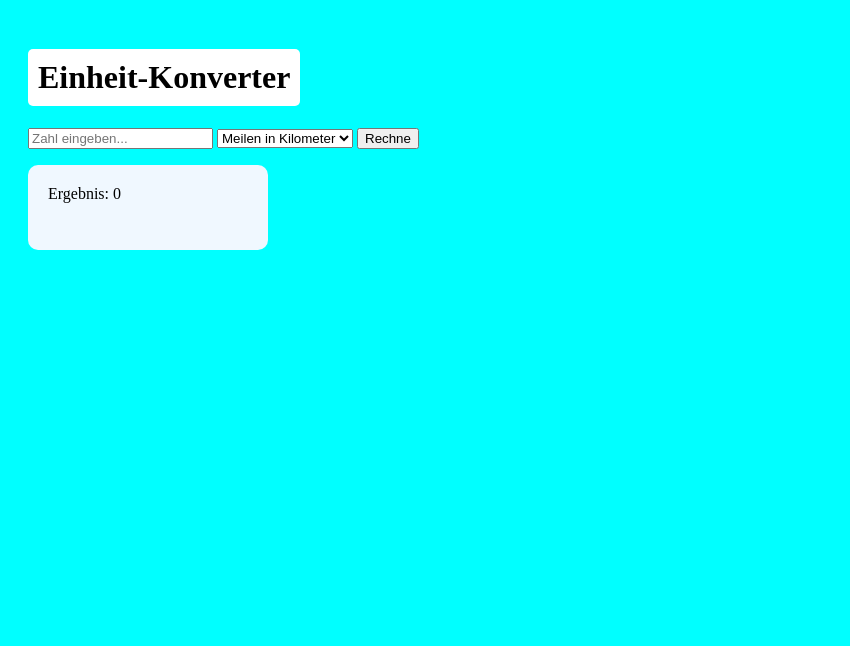
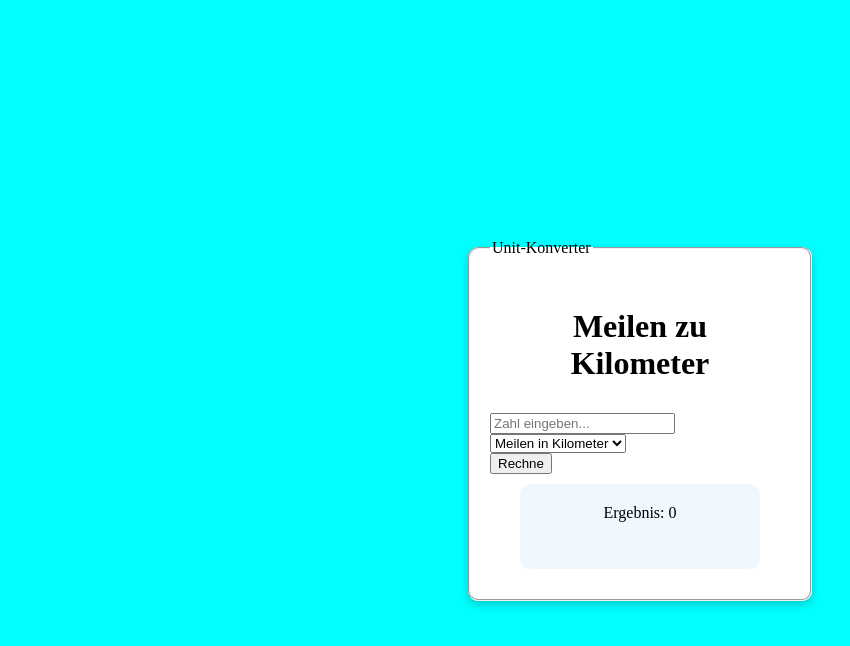
Before and after one commit to TripleCore-ACS/UnitConverter, a website: page index.html in a window 1280 px wide. Shown: the whole page, without its empty margins (0-850 px from the left). Drawn offline with Linux system fonts and the light colour scheme; files that its build step writes are made by us from their sources.

Commit message:
Verbesserung des Layouts von UnitConverter. Version 1.1.0

```diff
--- a/index.html
+++ b/index.html
@@ -3,18 +3,25 @@
     <head>
         <meta charset="UTF-8">
         <meta name="viewport", content="width=device-width, initial-scale=1.0">
-        <link rel="stylesheet" href="dist/style.css">
+        <link rel="stylesheet" href="src/style.css">
+        <!--<link rel="stylesheet" href="dist/style.css">-->
         <title>UnitConverter</title>
     </head>
     <body>
-        <h1>Einheit-Konverter</h1><br>
-        <input type="number" placeholder="Zahl eingeben..." id="userInput">
-        <select name="select" id="unit">
-            <option value="milesToKm">Meilen in Kilometer</option>
-            <option value="kmToMiles">Kilometer in Meilen</option>
-        </select>
-        <button onclick="convert()">Rechne</button>
-        <p>Ergebnis: <span id="resultElement">0</span></p>
-        <script src="dist/script.min.js" defer></script>
+        <form>
+            <fieldset>
+                <legend>Unit-Konverter</legend>
+                <h1>Meilen zu Kilometer</h1><br>
+                <input type="number" placeholder="Zahl eingeben..." id="userInput">
+                <select name="select" id="unit">
+                    <option value="milesToKm">Meilen in Kilometer</option>
+                    <option value="kmToMiles">Kilometer in Meilen</option>
+                </select><br>
+                <button onclick="convert(event)">Rechne</button>
+                <p>Ergebnis: <span id="resultElement">0</span></p>
+                <script src="src/script.js"></script>
+                <!--<script src="dist/script.min.js" defer></script>--->
+            </fieldset>
+        </form>
     </body>
 </html>
--- a/src/script.js
+++ b/src/script.js
@@ -1,4 +1,7 @@
-const convert = () => {
+const convert = (event) => {
+
+    event.preventDefault();
+
     const resultElement = document.getElementById("resultElement");
 
       const inputValue = parseFloat(document.getElementById("userInput").value);
@@ -9,7 +12,6 @@ const convert = () => {
         return;
       }
 
-      // let milesToKm = unit === "milesToKm";
       let result = 0;
       let resultString = "";
 
@@ -22,6 +24,5 @@ const convert = () => {
         resultString = `${inputValue} Kilometer entsprechen ${result.toFixed(2)} Meilen.`;
       };
 
-      //console.log(resultString);
       resultElement.innerHTML = resultString;
 };
--- a/src/style.css
+++ b/src/style.css
@@ -1,6 +1,19 @@
 body {
   background-color: aqua;
   padding: 20px;
+  display: flex;
+  justify-content: center;
+  align-items: center;
+  height: 100vh;
+  margin: 0;
+}
+
+fieldset {
+    background-color: white;
+    padding: 20px;
+    border-radius: 10px;
+    box-shadow: 0 4px 8px rgba(0, 0, 0, 0.2);
+    width: 300px;
 }
 
 h1 {
@@ -8,6 +21,7 @@ h1 {
   padding: 10px;
   background-color: white;
   border-radius: 5px;
+  text-align: center;
 }
 
 p {
@@ -17,4 +31,6 @@ p {
   width: 200px;
   height: 45px;
   padding: 20px;
+  margin: 10px auto;
+  text-align: center;
 }
```
Also changed, not shown: README.md (added), dist/script.min.js (added), dist/style.css (added), 2 other files.
